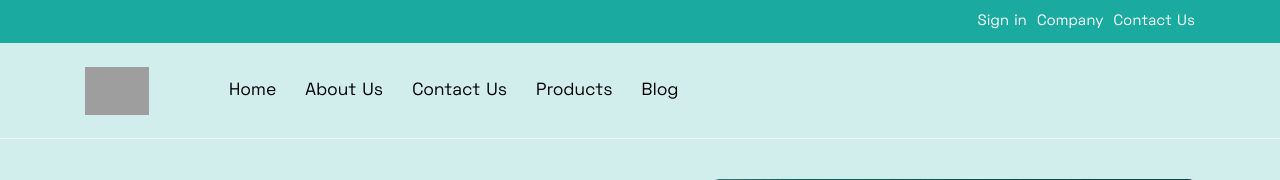
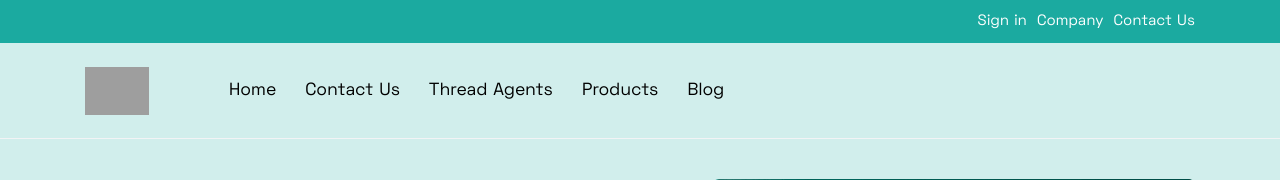
Before and after one commit to Threadigit/ThreadWeb, a PHP site: page / in a window 1280 px wide. Shown: the top 180 px of the page. Run offline with PHP 8.4, Linux system fonts and the light colour scheme; some libraries are stand-ins or nearby versions; grey boxes are pictures that could not be loaded.

Commit message:
Update index.php

```diff
--- a/index.php
+++ b/index.php
@@ -43,11 +43,12 @@
                                 <li class="menu-item-has-children"  data-aos="fade-left" data-aos-delay="100">
                                     <a href="#Home">Home</a>
                                 </li>
-                                <li class="menu-item-has-children"  data-aos="fade-left" data-aos-delay="150">
-                                    <a href="#About"> About Us </a>
-                                </li>
+
                                 <li class="menu-item-has-children" data-aos="fade-left" data-aos-delay="200">
                                     <a href="#Contact"> Contact Us </a>
+                                </li>
+                                <li class="menu-item-has-children"  data-aos="fade-left" data-aos-delay="150">
+                                    <a href="#About"> Thread Agents </a>
                                 </li>
                                 <li class="menu-item-has-children"  data-aos="fade-left" data-aos-delay="250">
                                     <a> Products </a>
```
